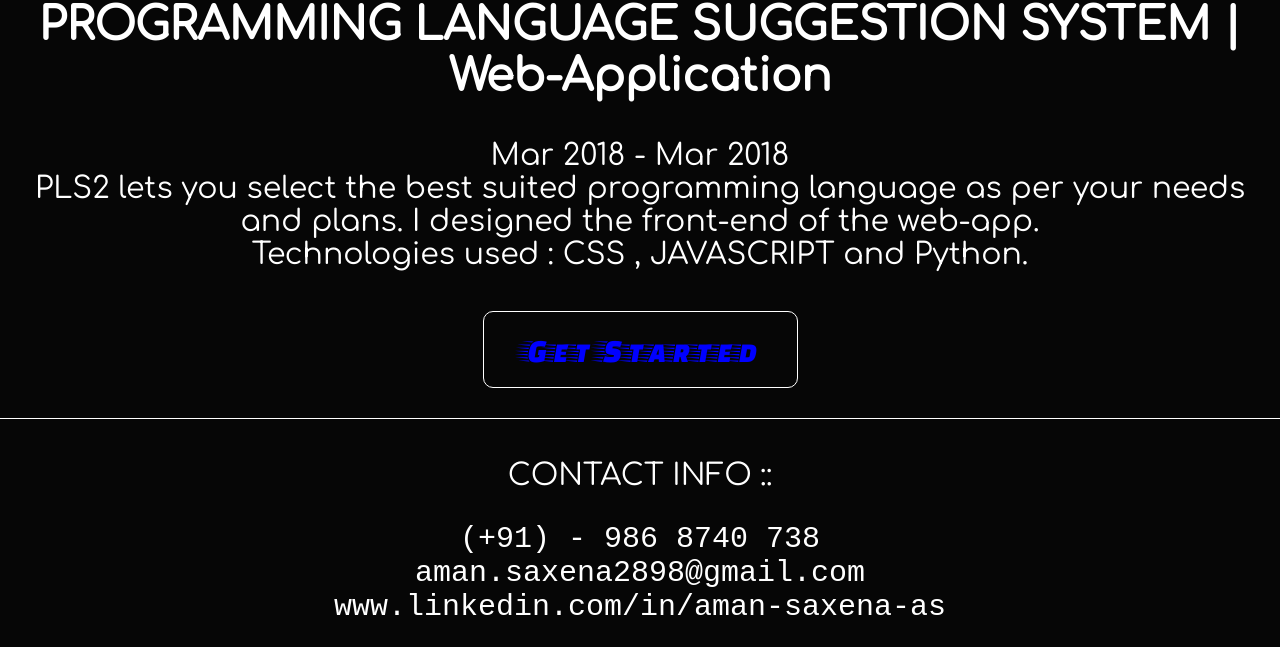
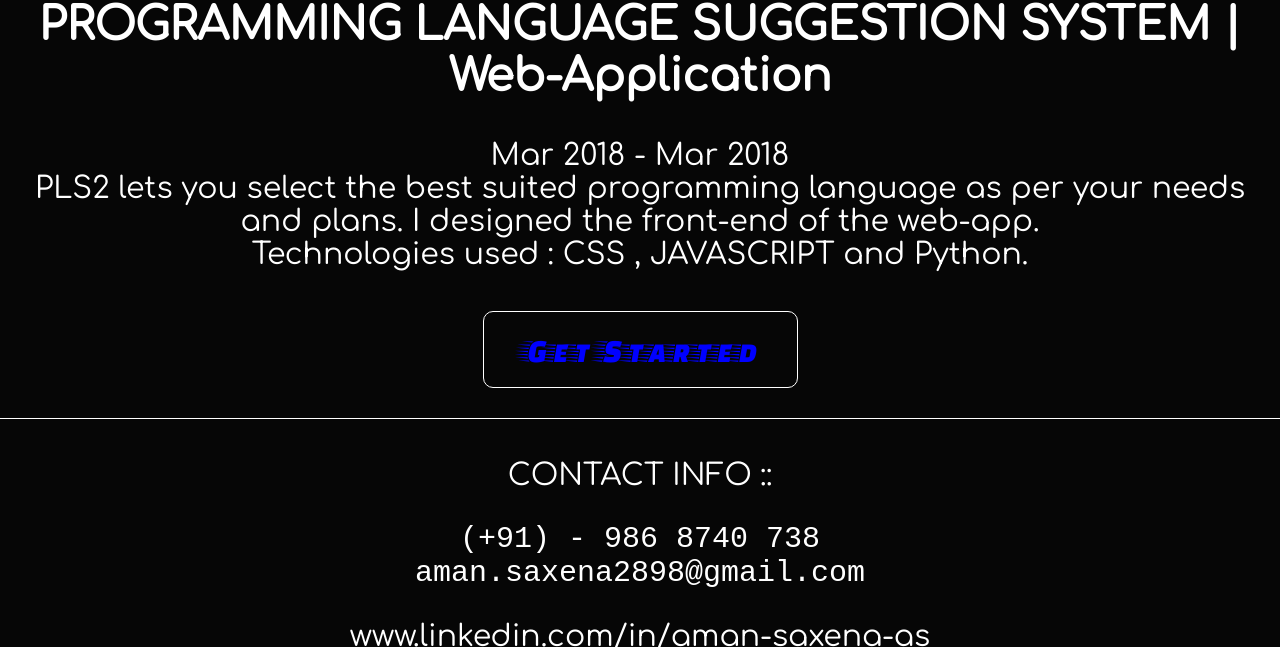
Before and after one commit to amansaxna/gitlearn, a plain HTML site: page index.html in a window 1280 px wide. Shown: the part 1822-2469 px from the top of the page. Drawn offline with Linux system fonts and the light colour scheme; a script that the page names is missing.

Commit message:
Update index.html

```diff
--- a/index.html
+++ b/index.html
@@ -113,9 +113,9 @@
 	<div class="fotter">
 		CONTACT INFO ::
 		<br />
-<pre>(+91) - 986 8740 738
-<l>aman.saxena2898@gmail.com
-www.linkedin.com/in/aman-saxena-as</pre>
+<pre >(+91) - 986 8740 738
+<l>aman.saxena2898@gmail.com</pre>
+www.linkedin.com/in/aman-saxena-as
 
 		<BR />
 		<a href="aman.saxena.com">
```
